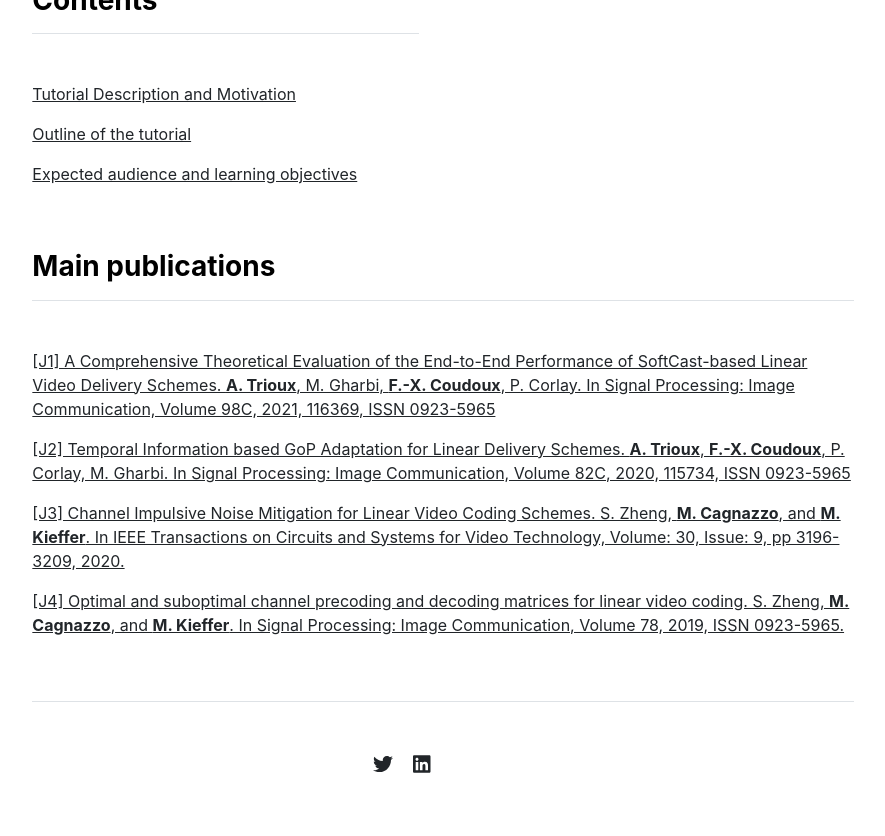
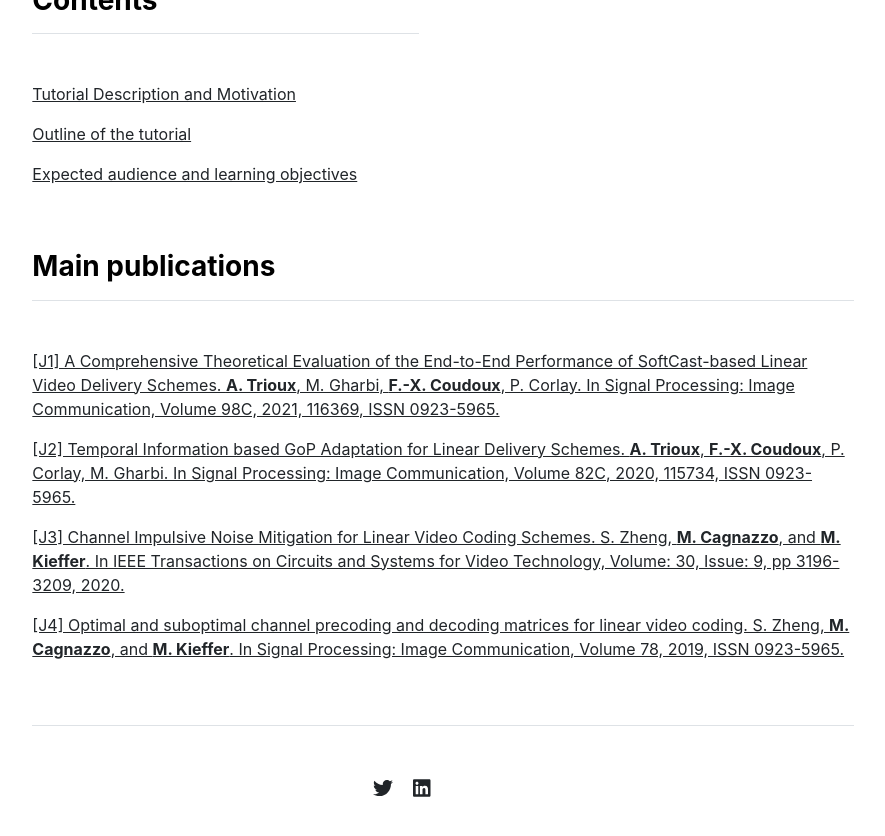
Before and after one commit to XiaYi59/LVCT, a Jekyll site: the page built from index.md, in a window 1280 px wide and 900 px high, scrolled down 1331 px. Shown: the top 836 px of the window, without its empty margins (197-1082 px from the left). Built offline with Jekyll 4.4.1, drawn with Linux system fonts in a browser that asks for light colours.

```diff
--- a/_data/publications.yml
+++ b/_data/publications.yml
@@ -1,19 +1,19 @@
 featured:
-- {name: '[J1] A Comprehensive Theoretical Evaluation of the End-to-End Performance of SoftCast-based Linear Video Delivery Schemes. <strong>A. Trioux</strong>, M. Gharbi, <strong>F.-X. Coudoux</strong>, P. Corlay. In Signal Processing: Image Communication, Volume 98C, 2021, 116369, ISSN 0923-5965', url: 'https://doi.org/10.1016/j.image.2021.116369'}
-- {name: '[J2] Temporal Information based GoP Adaptation for Linear Delivery Schemes. <strong>A. Trioux</strong>, <strong>F.-X. Coudoux</strong>, P. Corlay, M. Gharbi. In Signal Processing: Image Communication, Volume 82C, 2020, 115734, ISSN 0923-5965', url: 'https://doi.org/10.1016/j.image.2019.115734'}
+- {name: '[J1] A Comprehensive Theoretical Evaluation of the End-to-End Performance of SoftCast-based Linear Video Delivery Schemes. <strong>A. Trioux</strong>, M. Gharbi, <strong>F.-X. Coudoux</strong>, P. Corlay. In Signal Processing: Image Communication, Volume 98C, 2021, 116369, ISSN 0923-5965.', url: 'https://doi.org/10.1016/j.image.2021.116369'}
+- {name: '[J2] Temporal Information based GoP Adaptation for Linear Delivery Schemes. <strong>A. Trioux</strong>, <strong>F.-X. Coudoux</strong>, P. Corlay, M. Gharbi. In Signal Processing: Image Communication, Volume 82C, 2020, 115734, ISSN 0923-5965.', url: 'https://doi.org/10.1016/j.image.2019.115734'}
 - {name: '[J3] Channel Impulsive Noise Mitigation for Linear Video Coding Schemes. S. Zheng, <strong>M. Cagnazzo</strong>, and <strong>M. Kieffer</strong>. In IEEE Transactions on Circuits and Systems for Video Technology, Volume: 30, Issue: 9, pp 3196-3209, 2020.', url: 'https://doi.org/10.1109/TCSVT.2019.2937451'}
 - {name: '[J4] Optimal and suboptimal channel precoding and decoding matrices for linear video coding. S. Zheng, <strong>M. Cagnazzo</strong>, and <strong>M. Kieffer</strong>. In Signal Processing: Image Communication, Volume 78, 2019, ISSN 0923-5965.', url: 'https://doi.org/10.1016/j.image.2019.06.011'}
 
 index:
-- {name: '[J1] A Comprehensive Theoretical Evaluation of the End-to-End Performance of SoftCast-based Linear Video Delivery Schemes. <strong>A. Trioux</strong>, M. Gharbi, <strong>F.-X. Coudoux</strong>, P. Corlay. In Signal Processing: Image Communication, Volume 98C, 2021, 116369, ISSN 0923-5965', url: 'https://doi.org/10.1016/j.image.2021.116369'}
-- {name: '[J2] Temporal Information based GoP Adaptation for Linear Delivery Schemes. <strong>A. Trioux</strong>, <strong>F.-X. Coudoux</strong>, P. Corlay, M. Gharbi. In Signal Processing: Image Communication, Volume 82C, 2020, 115734, ISSN 0923-5965', url: 'https://doi.org/10.1016/j.image.2019.115734'}
+- {name: '[J1] A Comprehensive Theoretical Evaluation of the End-to-End Performance of SoftCast-based Linear Video Delivery Schemes. <strong>A. Trioux</strong>, M. Gharbi, <strong>F.-X. Coudoux</strong>, P. Corlay. In Signal Processing: Image Communication, Volume 98C, 2021, 116369, ISSN 0923-5965.', url: 'https://doi.org/10.1016/j.image.2021.116369'}
+- {name: '[J2] Temporal Information based GoP Adaptation for Linear Delivery Schemes. <strong>A. Trioux</strong>, <strong>F.-X. Coudoux</strong>, P. Corlay, M. Gharbi. In Signal Processing: Image Communication, Volume 82C, 2020, 115734, ISSN 0923-5965.', url: 'https://doi.org/10.1016/j.image.2019.115734'}
 - {name: '[J3] Channel Impulsive Noise Mitigation for Linear Video Coding Schemes. S. Zheng, <strong>M. Cagnazzo</strong>, and <strong>M. Kieffer</strong>. In IEEE Transactions on Circuits and Systems for Video Technology, Volume: 30, Issue: 9, pp 3196-3209, 2020.', url: 'https://doi.org/10.1109/TCSVT.2019.2937451'}
 - {name: '[J4] Optimal and suboptimal channel precoding and decoding matrices for linear video coding. S. Zheng, <strong>M. Cagnazzo</strong>, and <strong>M. Kieffer</strong>. In Signal Processing: Image Communication, Volume 78, 2019, ISSN 0923-5965.', url: 'https://doi.org/10.1016/j.image.2019.06.011'}
 
 - {name: '[C1] A Perceptual Study of the Decoding Process of the SoftCast Wireless Video Broadcast Scheme. <strong>A. Trioux</strong>, G. Valenzise, <strong>M. Cagnazzo</strong>, <strong>M. Kieffer</strong>, <strong>F.-X. Coudoux</strong>, P. Corlay, M. Gharbi. In IEEE 23rd International Workshop on Multimedia Signal Processing (MMSP), 2021.', url: 'https://ieeexplore.ieee.org/document/9733474'}
 - {name: 'Related database: A Perceptual Study of the Decoding Process of the SoftCast Wireless Video Broadcast Scheme.', url: 'https://ieee-dataport.org/open-access/perceptual-study-decoding-process-softcast-wireless-video-broadcast-scheme'}
 
-- {name: '[C2] Subjective and Objective Quality Assessment of the SoftCast Video Transmission Scheme. <strong>A. Trioux</strong>, G. Valenzise, <strong>M. Cagnazzo</strong>, <strong>M. Kieffer</strong>, <strong>F.-X. Coudoux</strong>, P. Corlay, M. Gharbi. In IEEE International Conference on Visual Communications and Image Processing (VCIP), 2020', url: 'https://doi.org/10.1109/VCIP49819.2020.9301778'}
+- {name: '[C2] Subjective and Objective Quality Assessment of the SoftCast Video Transmission Scheme. <strong>A. Trioux</strong>, G. Valenzise, <strong>M. Cagnazzo</strong>, <strong>M. Kieffer</strong>, <strong>F.-X. Coudoux</strong>, P. Corlay, M. Gharbi. In IEEE International Conference on Visual Communications and Image Processing (VCIP), 2020.', url: 'https://doi.org/10.1109/VCIP49819.2020.9301778'}
 - {name: 'Related database: Subjective and Objective Quality Assessment of the SoftCast Video Transmission Scheme.', url: 'https://ieee-dataport.org/open-access/subjective-and-objective-quality-assessment-softcast-video-transmission-scheme'}
 
 - {name: '[C3] Performance Assessment of the Adaptive GoP-size extension of the Wireless SoftCast Video Scheme. <strong>A. Trioux</strong>, <strong>F.-X. Coudoux</strong>, P. Corlay, M. Gharbi. In IEEE 10th International Symposium on Signal, Image, Video and Communications (ISIVC), 2021.', url: 'https://doi.org/10.1109/ISIVC49222.2021.9487549'}
```
